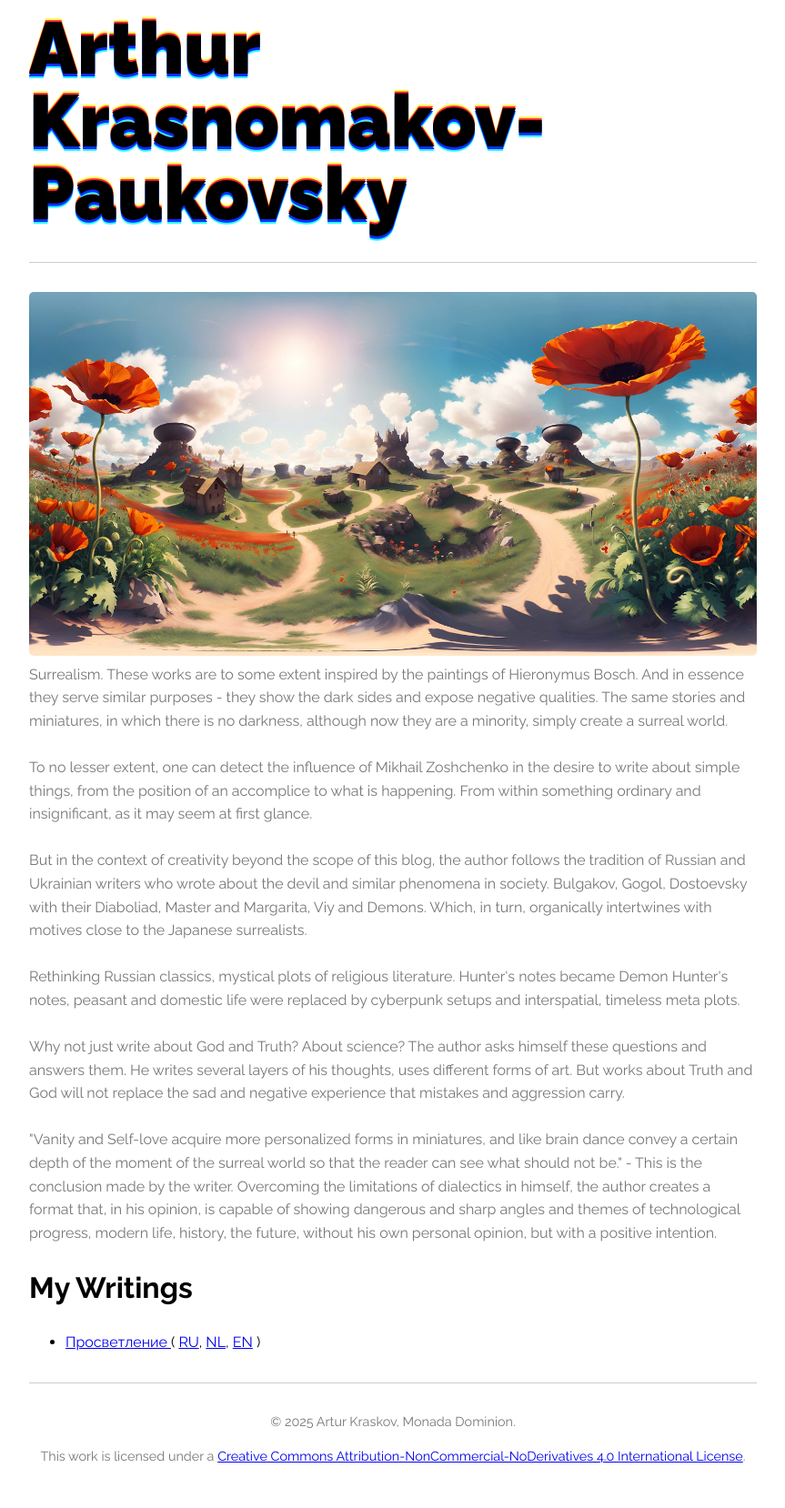
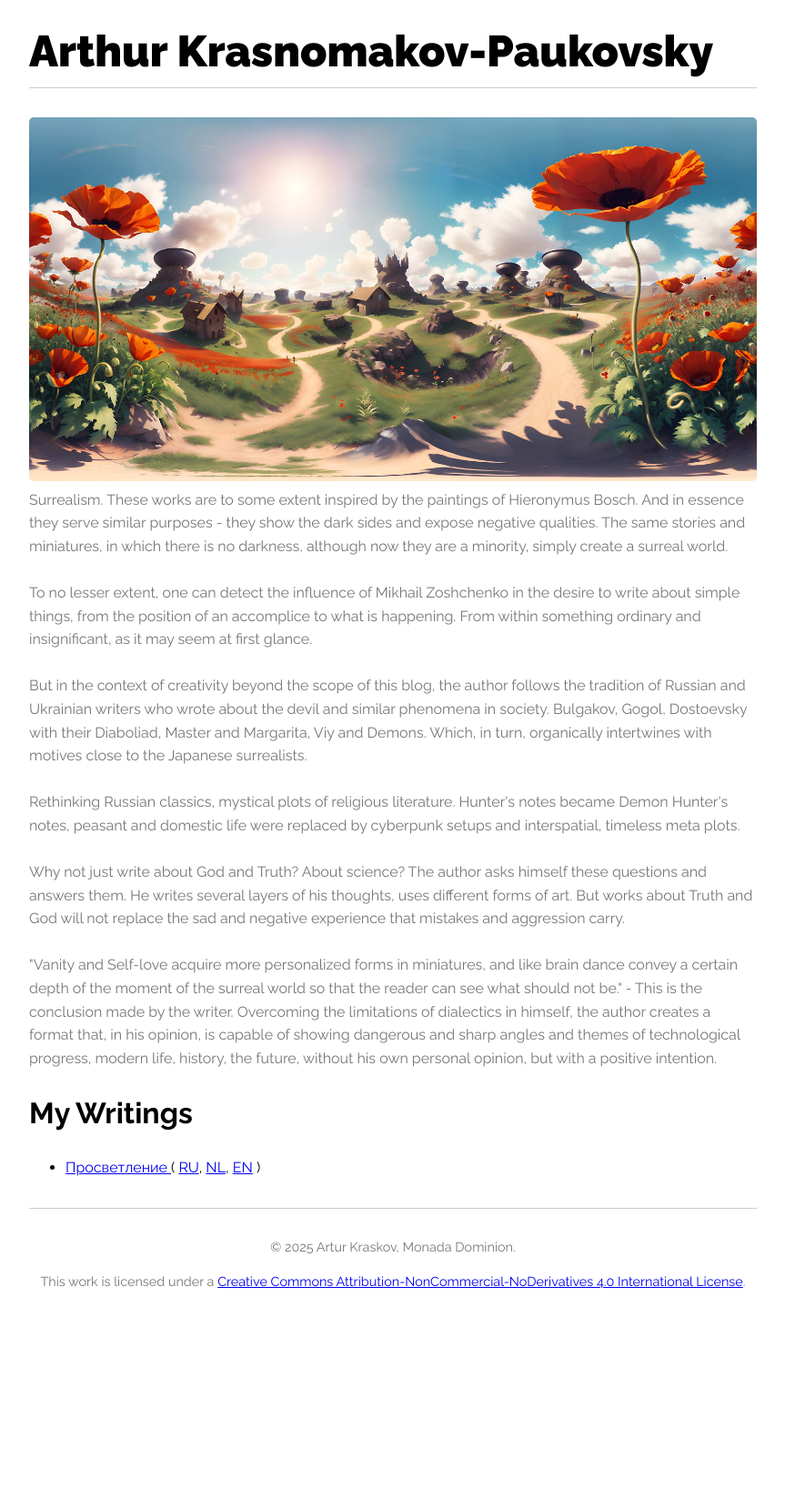
Before and after one commit to Krasnomakov-Bureau-Info/literature, a Jekyll site: the page built from index.md, in a window 1280 px wide. Shown: the whole page at 91% size, without its empty margins (208-1071 px from the left). Built offline with Jekyll 4.4.1, drawn with Linux system fonts in a browser that asks for light colours; after the commit the page ends 1466 px from its top, so only the background shows below that.

Commit message:
css effect

```diff
--- a/assets/css/style.css
+++ b/assets/css/style.css
@@ -16,8 +16,8 @@
 
 header h1 {
   margin: 0;
-  animation: text-shadow 1.5s ease-in-out infinite;
-  font-size: 5em;
+  animation: text-shadow 1.5s ease-in-out 2 forwards;
+  font-size: 3em;
   font-weight: 900;
   line-height: 1;
 }
```
